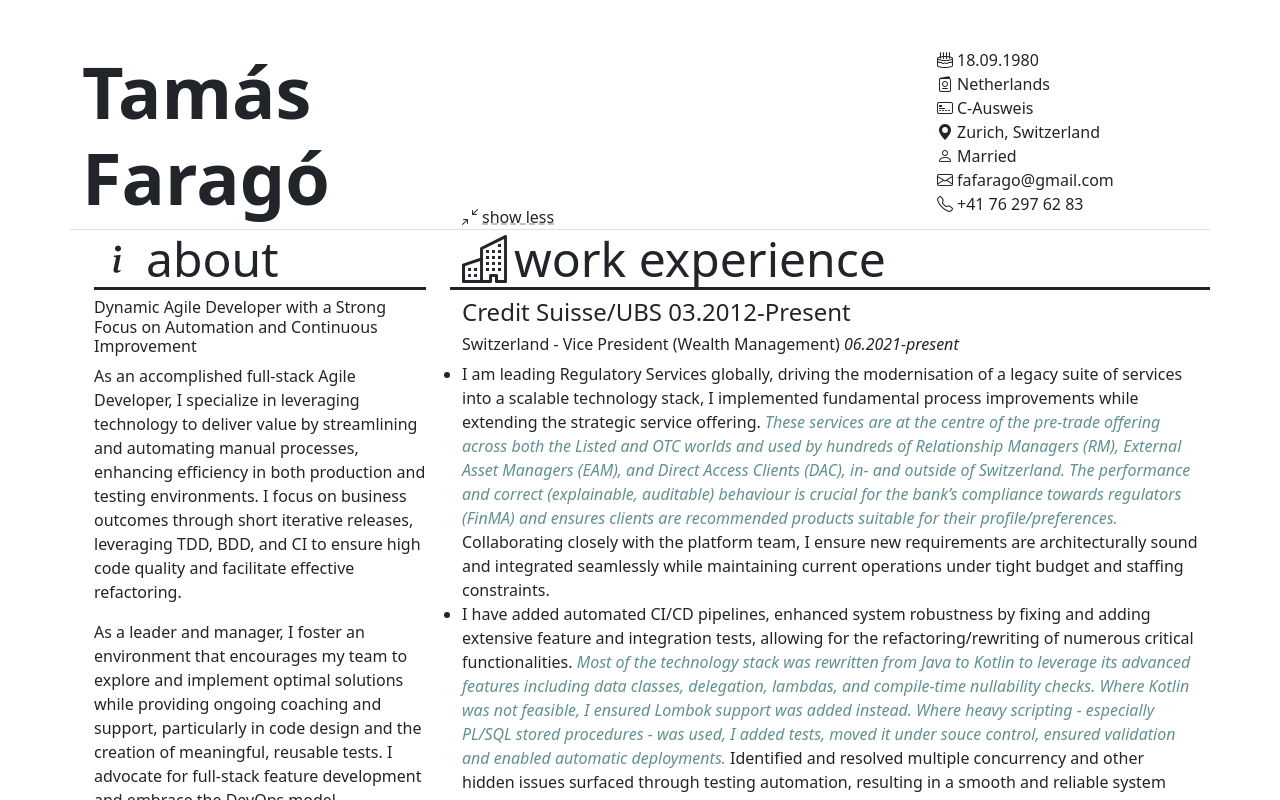
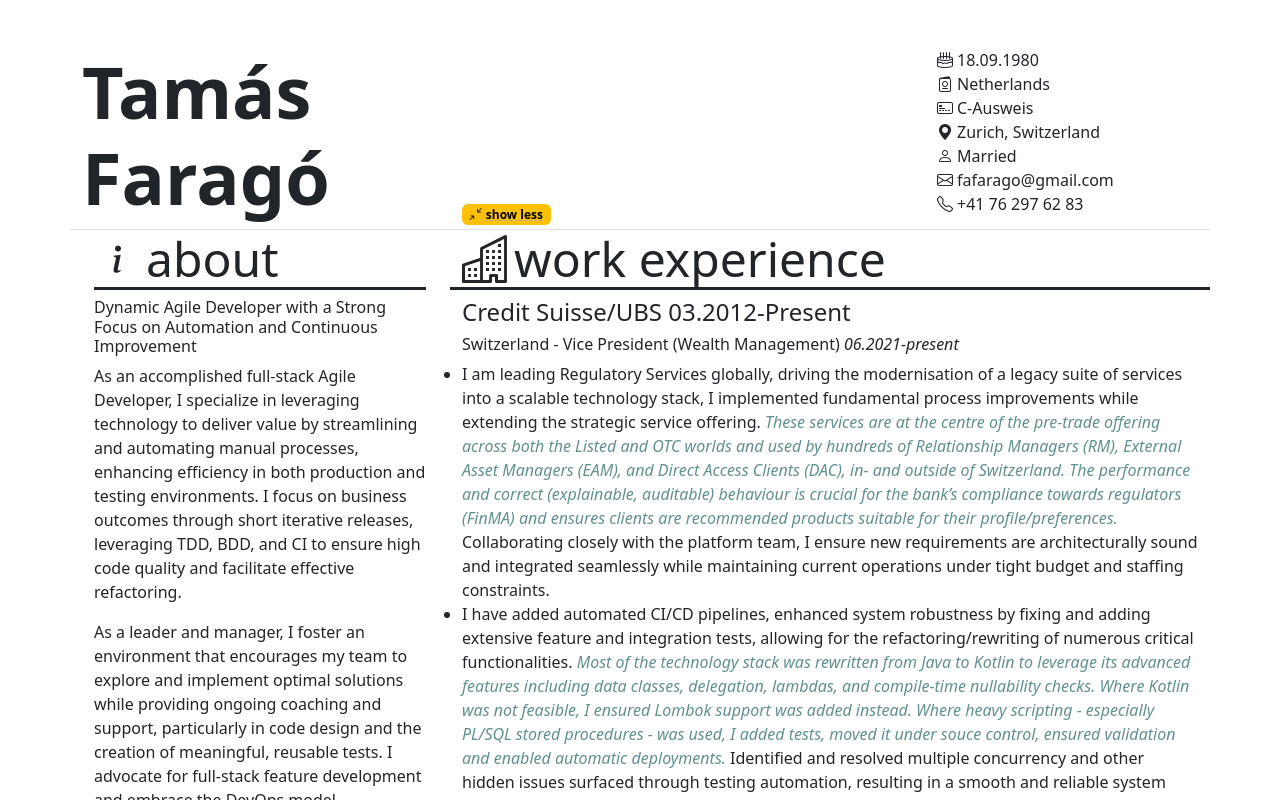
Before and after one commit to Darkvater/darkvater.github.io, a plain HTML site: page index.html in a window 1280 px wide. Shown: the top 800 px of the page. Drawn offline with nearby package versions, Linux system fonts and the light colour scheme.

Commit message:
Update index.html

```diff
--- a/index.html
+++ b/index.html
@@ -54,7 +54,7 @@
             $('.toggle-expand span').text(isExpanded ? 'show more' : 'show less')
             $('.toggle-expand .bi-arrows-angle-contract').toggle()
             $('.toggle-expand .bi-arrows-angle-expand').toggle()
-            $('.additional-content').toggle()
+            $('.additional-content').toggle(500)
             $('.dynamic-content').toggle()
             let url = new URL(window.location)
   			url.searchParams.set('detailed', !isExpanded)
@@ -80,8 +80,8 @@
 				</h1>
 			</div>
 			<div class="col-5 mt-auto">
-				<span class="enriched-link">content-rich version: <a href="https://darkvater.github.io/?detailed=true">https://darkvater.github.io/</a></span>
-				<span class="collapsed-content toggle-expand" title="click here to toggle additional info"><i class="bi bi-arrows-angle-expand"></i><i class="bi bi-arrows-angle-contract" style="display: none"></i><span class="ms-1"></span>
+				<span class="enriched-link">content-rich version: <a href="https://darkvater.github.io">https://darkvater.github.io/</a></span>
+				<span class="badge text-bg-warning mb-1 collapsed-content toggle-expand" title="click here to toggle between a more detailed or condensed version of the resume"><i class="bi bi-arrows-angle-expand"></i><i class="bi bi-arrows-angle-contract" style="display: none"></i><span class="ms-1"></span>
 			</div>
 			<div class="col-3">
 				<div title="date of birth"><i class="bi bi-cake2 me-1"></i>18.09.1980</div>
```
